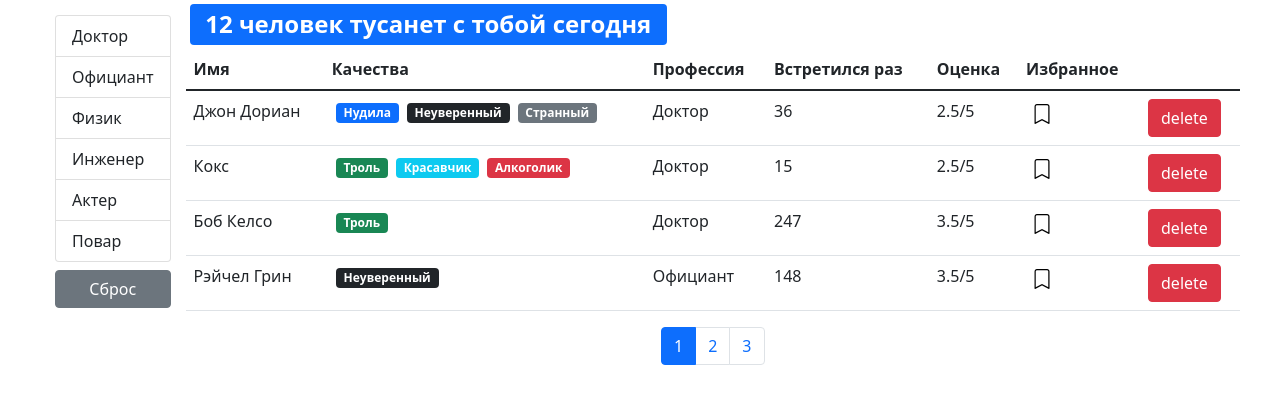
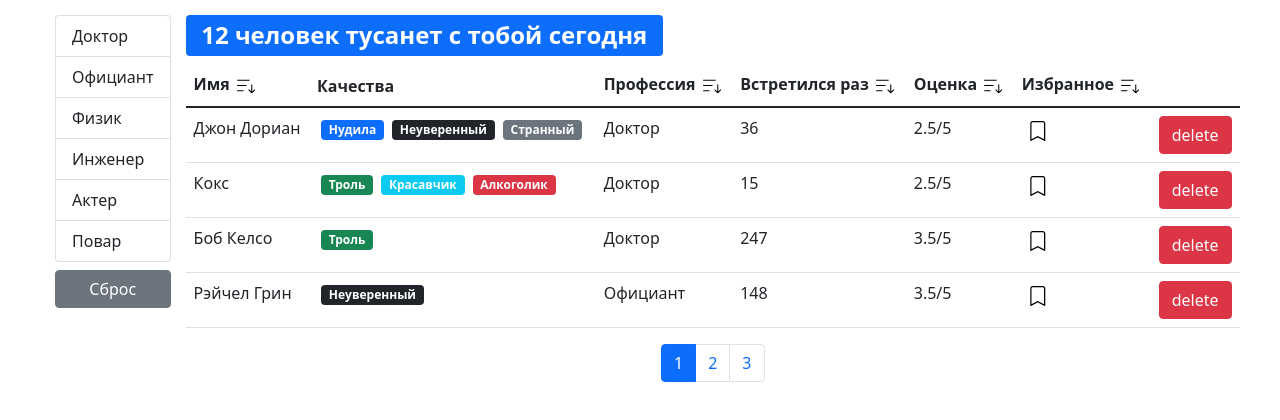
Before and after one commit to ZagSerSan/CP_fast-company, a React app: page / in a window 1280 px wide. Built offline with nearby package versions, Linux system fonts and the light colour scheme.

Commit message:
add sort icon and some css

```diff
--- a/src/app/components/searchStatus.jsx
+++ b/src/app/components/searchStatus.jsx
@@ -5,11 +5,11 @@ import PropTypes from "prop-types"
 const SearchStatus = ({ count }) => {
   const handlePhrase = (number) => {
     return number !== 0 ? (
-      <h1 style={{ fontSize: "24px" }} className="badge bg-primary m-1">
+      <h1 style={{ fontSize: "24px" }} className="badge bg-primary">
         {number} человек тусанет с тобой сегодня
       </h1>
     ) : (
-      <h1 style={{ fontSize: "24px" }} className="badge bg-danger m-1">
+      <h1 style={{ fontSize: "24px" }} className="badge bg-danger">
         Hикто не тусанет с тобой сегодня
       </h1>
     )
--- a/src/app/components/users.jsx
+++ b/src/app/components/users.jsx
@@ -41,6 +41,10 @@ const Users = ({ users, onDelete, onToggleBookMark }) => {
   const clearFilter = () => {
     setSelectedProf()
   }
+  //todo сортировка
+  const handleSort = (params) => {
+    console.log(params)
+  }
 
   return (
   <>
@@ -63,7 +67,13 @@ const Users = ({ users, onDelete, onToggleBookMark }) => {
     </div>
     <div className="content">
       <SearchStatus count={count} />
-      {count > 0 && <UsersTable onToggleBookMark={onToggleBookMark} onDelete={onDelete} users={userCrop}/>}
+      {count > 0 &&
+      <UsersTable
+        onToggleBookMark={onToggleBookMark}
+        onDelete={onDelete}
+        users={userCrop}
+        onSort={handleSort}
+      />}
       <Pagination
         itemsCount={count}
         pageSize={pageSize}
--- a/src/app/components/usersTable.jsx
+++ b/src/app/components/usersTable.jsx
@@ -2,17 +2,28 @@ import React from 'react'
 // import PropTypes from 'prop-types'
 import User from './user'
 
-const UsersTable = ({users, onDelete, onToggleBookMark}) => {
-  return (
+const UsersTable = ({users, onDelete, onToggleBookMark, onSort}) => {
+
+
+  return (<>
+    <svg style={{display: 'none'}}>
+      <symbol id="sort-ascending" viewBox="0 0 24 24">
+        <path d="M4 17H10M4 12H13M18 11V19M18 19L21 16M18 19L15 16M4 7H16" stroke="#000000"/>
+      </symbol>
+      <symbol id='sort-descending'>
+        <path d="M4 17H16M4 12H13M4 7H10M18 13V5M18 5L21 8M18 5L15 8" stroke="#000000"/>
+      </symbol>
+    </svg>
+
     <table className="table">
       <thead>
         <tr>
-          <th scope="col">Имя</th>
+          <th className='th' onClick={()=>onSort('name')} scope="col">Имя<svg className='sort_icon'><use href="#sort-ascending"></use></svg></th>
           <th scope="col">Качества</th>
-          <th scope="col">Профессия</th>
-          <th scope="col">Встретился раз</th>
-          <th scope="col">Оценка</th>
-          <th scope="col">Избранное</th>
+          <th className='th' onClick={()=>onSort('profession')} scope="col">Профессия<svg className='sort_icon'><use href="#sort-ascending"></use></svg></th>
+          <th className='th' onClick={()=>onSort('completedMeetings')} scope="col">Встретился раз<svg className='sort_icon'><use href="#sort-ascending"></use></svg></th>
+          <th className='th' onClick={()=>onSort('rate')} scope="col">Оценка<svg className='sort_icon'><use href="#sort-ascending"></use></svg></th>
+          <th className='th' onClick={()=>onSort('bookmark')} scope="col">Избранное<svg className='sort_icon'><use href="#sort-ascending"></use></svg></th>
           <th scope="col"></th>
         </tr>
       </thead>
@@ -27,7 +38,7 @@ const UsersTable = ({users, onDelete, onToggleBookMark}) => {
         ))}
       </tbody>
     </table>
-  )
+  </>)
 }
 
 export default UsersTable
--- a/src/app/index.scss
+++ b/src/app/index.scss
@@ -11,6 +11,7 @@
 
 .content {
   width: 100%;
+  padding-top: 15px;
 }
 .nav {
   display: flex;
@@ -20,3 +21,15 @@
   width: 100%;
   margin: 8px 0 0 0;
 }
+.th {
+  cursor: pointer;
+  transition: background-color 0.1s linear;
+  &:hover {
+    background-color: #9a9cff44;
+  }
+}
+.sort_icon {
+  width: 25px;
+  height: 25px;
+  margin-left: 3px;
+}
```
Also changed, not shown: src/css/index.css.
